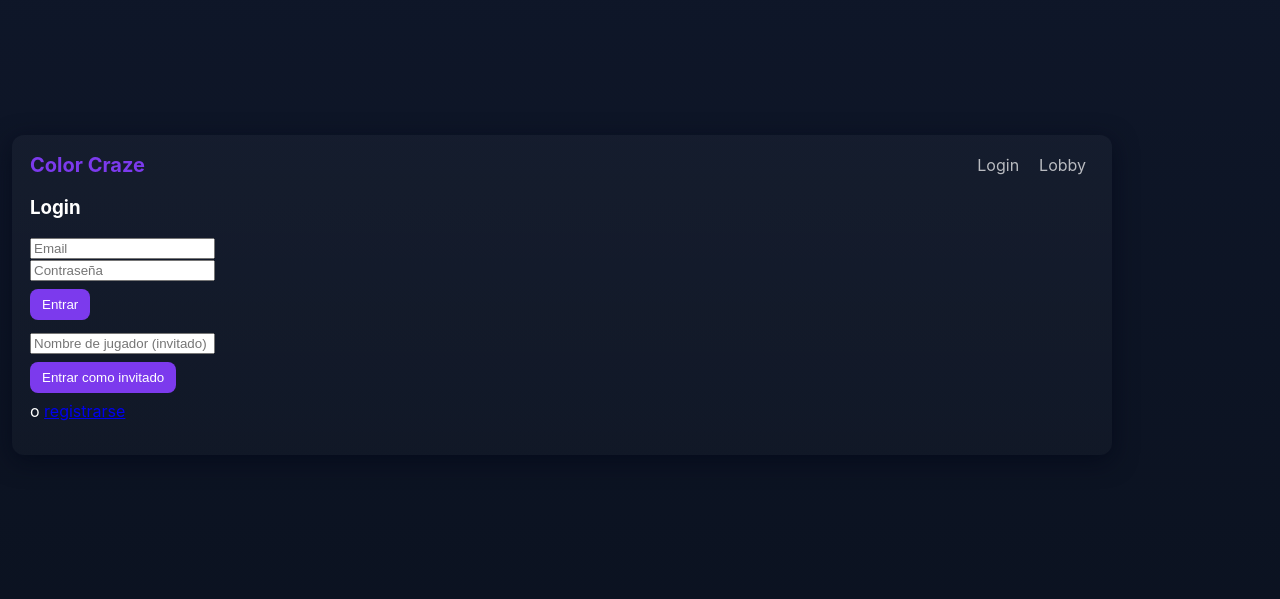
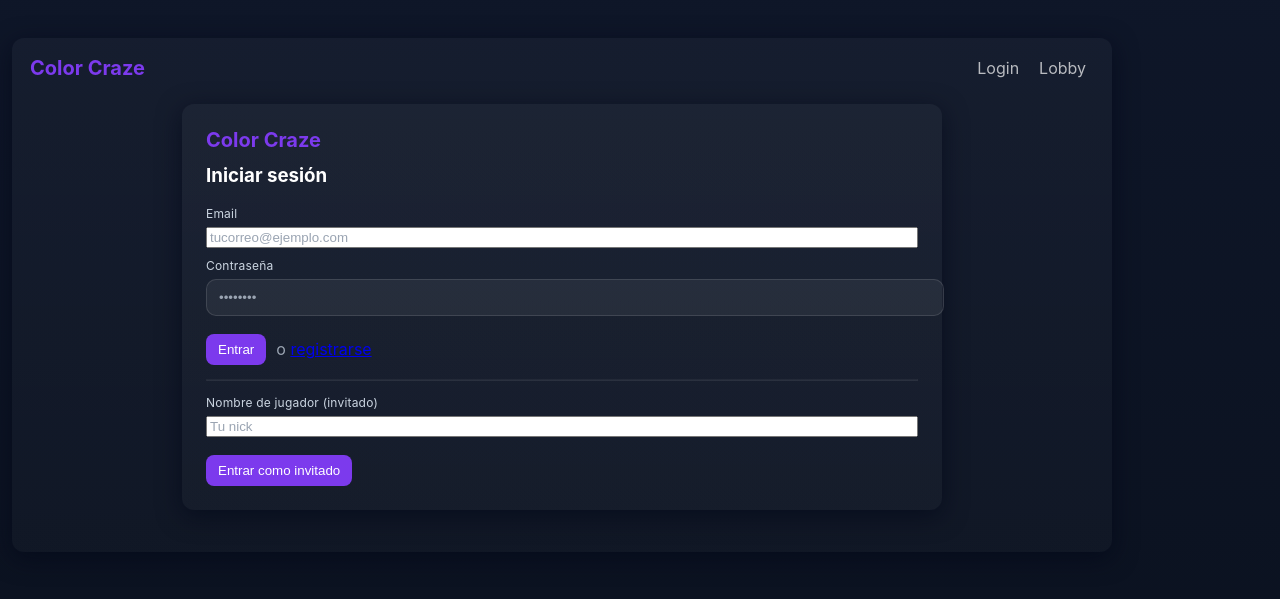
Before and after one commit to AllanContreras/Color-Craze, a React (Vite) app in the folder frontend/: page / in a window 1280 px wide. Shown: the part 129-728 px from the top of the page. Built offline with nearby package versions, Linux system fonts and the light colour scheme.

Commit message:
UI polish: modernize Login and Lobby forms (labels, radio pills, styled lists, card spacing); no backgrounds

```diff
--- a/frontend/src/pages/Lobby.jsx
+++ b/frontend/src/pages/Lobby.jsx
@@ -160,44 +160,60 @@ export default function Lobby(){
   // Theme is now server-random; no manual apply needed
 
   return (
-    <div>
-      <h3>Lobby</h3>
+    <div className="page-section">
+      <div className="card card-lg">
+      <h3 style={{marginTop:0}}>Lobby</h3>
       {/* Theme display: server chooses randomly; show selected theme when available */}
-      <div style={{marginBottom:12}}>
-        <label style={{marginRight:8}}>Estilo:</label>
-        <span style={{fontWeight:600}}>{theme || 'aleatorio (servidor)'}</span>
+      <div className="form-row" style={{marginBottom:8}}>
+        <label className="form-label">Estilo</label>
+        <div><strong>{theme || 'aleatorio (servidor)'}</strong></div>
       </div>
       {/* Color selection removed: colors are assigned automatically by the server */}
-      <div style={{marginBottom:12}}>
-        <label style={{marginRight:8}}>Personaje:</label>
+      <div className="form-row" style={{marginBottom:8}}>
+        <label className="form-label">Personaje</label>
+        <div className="radio-pills">
           {['ROBOT','COWBOY','ALIEN','WITCH'].map(a => (
-          <label key={a} style={{marginRight:8}}>
-            <input type="radio" name="avatar" value={a} checked={avatar===a} onChange={()=>setAvatar(a)} /> {a}
+            <label key={a} className="radio-pill">
+              <input type="radio" name="avatar" value={a} checked={avatar===a} onChange={()=>setAvatar(a)} />
+              <span>{a}</span>
             </label>
           ))}
         </div>
+      </div>
       {joinCountdown !== null && (
-        <div style={{marginBottom:8}}>Tiempo para unirse: {joinCountdown}s</div>
+        <div className="muted" style={{marginBottom:8}}>Tiempo para unirse: {joinCountdown}s</div>
       )}
       {playersInRoom.length > 0 && (
         <div style={{marginBottom:8}}>
           <strong>Jugadores en sala:</strong>
-          <ul>
+          <ul className="nice-list">
             {playersInRoom.map(p => (
-              <li key={p.playerId}>{p.nickname || p.playerId}: {p.color}</li>
+              <li key={p.playerId} className="nice-item">
+                <span className="dot" style={{background: (p.color ? (p.color.toUpperCase()==='YELLOW' ? '#FFD700' : p.color.toUpperCase()==='PINK' ? '#FF69B4' : p.color.toUpperCase()==='PURPLE' ? '#800080' : p.color.toUpperCase()==='GREEN' ? '#2E8B57' : p.color.toUpperCase()==='WHITE' ? '#FFFFFF' : '#CCCCCC') : '#CCCCCC')}} />
+                <span style={{fontWeight:700}}>{p.nickname || p.playerId}</span>
+                <span className="muted" style={{marginLeft:'auto'}}>{p.color}</span>
+              </li>
             ))}
           </ul>
         </div>
       )}
+  <div className="form-actions" style={{marginTop:12}}>
     <button onClick={createGame} disabled={creating}>{creating ? 'Creando...' : 'Crear sala'}</button>
+  </div>
       <hr />
+      <div className="form-row">
+        <label className="form-label">Código</label>
         <input value={code} onChange={e=>setCode(e.target.value)} placeholder="Código" />
+      </div>
       {/* Show join or update depending on membership */}
+      <div className="form-actions">
         {playersInRoom.some(p => p.playerId === playerIdRef.current) ? (
           <button onClick={joinGame}>Actualizar avatar</button>
         ) : (
           <button onClick={joinGame}>Unirse</button>
         )}
       </div>
+    </div>
+    </div>
   )
 }
--- a/frontend/src/pages/Login.jsx
+++ b/frontend/src/pages/Login.jsx
@@ -34,23 +34,38 @@ export default function Login(){
   }
 
   return (
-    <div>
-      <h3>Login</h3>
-      <form onSubmit={submit}>
-        <div><input placeholder="Email" value={email} onChange={e=>setEmail(e.target.value)} /></div>
-        <div><input placeholder="Contraseña" type="password" value={password} onChange={e=>setPassword(e.target.value)} /></div>
-        <div style={{marginTop:8}}>
-          <button type="submit" disabled={loading}>Entrar</button>
+    <div className="page-section">
+      <div className="card card-lg">
+        <header style={{marginBottom:12}}>
+          <h2 style={{margin:0}}>Color Craze</h2>
+        </header>
+        <h3 style={{marginTop:0}}>Iniciar sesión</h3>
+        <form onSubmit={submit} className="form-grid">
+          <div className="form-row">
+            <label className="form-label">Email</label>
+            <input placeholder="tucorreo@ejemplo.com" value={email} onChange={e=>setEmail(e.target.value)} />
+          </div>
+          <div className="form-row">
+            <label className="form-label">Contraseña</label>
+            <input placeholder="••••••••" type="password" value={password} onChange={e=>setPassword(e.target.value)} />
+          </div>
+          <div className="form-actions">
+            <button type="submit" disabled={loading}>Entrar</button>
+            <span className="muted">o <a href="/register">registrarse</a></span>
+          </div>
+        </form>
+        <hr style={{margin:"14px 0", borderColor:"rgba(255,255,255,0.08)"}}/>
+        <div className="form-grid">
+          <div className="form-row">
+            <label className="form-label">Nombre de jugador (invitado)</label>
+            <input placeholder="Tu nick" value={guestNick} onChange={e=>setGuestNick(e.target.value)} />
+          </div>
+          <div className="form-actions">
+            <button onClick={guest} disabled={loading}>Entrar como invitado</button>
+          </div>
         </div>
-      </form>
-      <div style={{marginTop:12}}>
-        <div style={{marginBottom:8}}>
-          <input placeholder="Nombre de jugador (invitado)" value={guestNick} onChange={e=>setGuestNick(e.target.value)} />
-        </div>
-        <button onClick={guest} disabled={loading}>Entrar como invitado</button>
-        <p style={{marginTop:8}}>o <a href="/register">registrarse</a></p>
+        {error && <div style={{color:'salmon', marginTop:8}}>{error}</div>}
       </div>
-      {error && <div style={{color:'salmon', marginTop:8}}>{error}</div>}
     </div>
   )
 }
--- a/frontend/src/styles.css
+++ b/frontend/src/styles.css
@@ -22,6 +22,37 @@ body {
 .app-shell{ display:flex; align-items:center; justify-content:flex-start; min-height:100vh; padding:24px 24px 24px 12px }
 .container{ width:100%; max-width:1100px }
 .card{ background: linear-gradient(180deg, rgba(255,255,255,0.03), rgba(255,255,255,0.02)); padding: var(--card-pad); border-radius:12px; box-shadow: 0 6px 24px rgba(2,6,23,0.6); }
+.card-lg{ padding: 24px }
+
+/* Modern forms */
+.page-section{ width:100%; max-width: 760px; margin: 24px auto; padding: 0 12px }
+.form-grid{ display:flex; flex-direction:column; gap:10px }
+.form-row{ display:flex; flex-direction:column; gap:6px }
+.form-row.inline{ flex-direction:row; gap:10px; align-items:center }
+label.form-label{ font-size:12px; color:#cbd5e1; letter-spacing:0.2px }
+input[type="text"], input[type="password"], input[type="email"], input[type="number"]{
+	width:100%; padding:10px 12px; border-radius:10px; border:1px solid rgba(255,255,255,0.12);
+	background: rgba(255,255,255,0.06); color: #e5e7eb; outline:none;
+}
+input::placeholder{ color:#9aa4b2 }
+input:focus{ border-color: rgba(124,58,237,0.65); box-shadow: 0 0 0 3px rgba(124,58,237,0.18) }
+.form-actions{ display:flex; gap:10px; align-items:center; margin-top:8px }
+.muted{ color:#9aa4b2 }
+
+/* Radio pills for avatar */
+.radio-pills{ display:flex; flex-wrap:wrap; gap:8px }
+.radio-pill{ position:relative }
+.radio-pill input{ position:absolute; inset:0; opacity:0; pointer-events:none }
+.radio-pill span{
+	display:inline-block; padding:8px 12px; border-radius:999px; border:1px solid rgba(255,255,255,0.18);
+	background: rgba(255,255,255,0.04); color:#e5e7eb; cursor:pointer; user-select:none; font-weight:700; letter-spacing:0.2px
+}
+.radio-pill input:checked + span{ background: rgba(124,58,237,0.18); border-color: var(--accent); box-shadow: 0 0 0 2px rgba(124,58,237,0.25) inset }
+
+/* Nice list */
+.nice-list{ list-style:none; padding:0; margin:8px 0; display:flex; flex-direction:column; gap:6px }
+.nice-item{ display:flex; align-items:center; gap:8px; padding:8px 10px; border-radius:10px; background: rgba(255,255,255,0.03); border:1px solid rgba(255,255,255,0.08) }
+.dot{ width:12px; height:12px; border-radius:50%; border:1px solid rgba(0,0,0,0.35) }
 
 header{ display:flex; justify-content:space-between; align-items:center; gap:12px; margin-bottom:18px }
 header h2{ margin:0; font-size:20px; color:var(--accent) }
```
Lines whose indentation alone changed are shown as unchanged.
